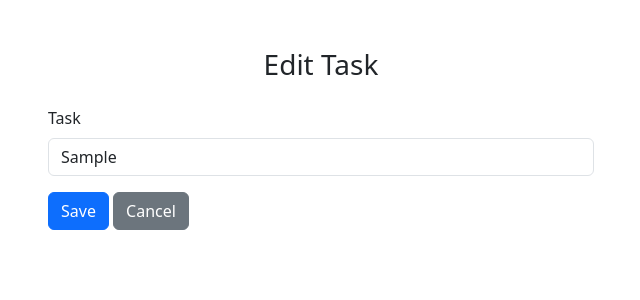
After one commit to musabrayan/Django-Projects, a Django app: page /todo/editTodo/1/ in a window 1280 px wide. The commit adds this page. Shown: the top 300 px of the page, without its empty margins (319-959 px from the left). Run offline with Django 5.2, Linux system fonts and the light colour scheme; tables that the repository leaves empty hold one stand-in row (values such as "Sample post").

Commit message:
CRUD completed

```diff
--- /dev/null
+++ b/Todo/templates/edit_todo.html
@@ -0,0 +1,28 @@
+<!DOCTYPE html>
+<html lang="en">
+<head>
+    <meta charset="UTF-8">
+    <meta http-equiv="X-UA-Compatible" content="IE=edge">
+    <meta name="viewport" content="width=device-width, initial-scale=1.0">
+    <title>Edit Task</title>
+    <link href="https://cdn.jsdelivr.net/npm/bootstrap@5.3.0-alpha1/dist/css/bootstrap.min.css" rel="stylesheet" integrity="sha384-GLhlTQ8iRABdZLl6O3oVMWSktQOp6b7In1Zl3/Jr59b6EGGoI1aFkw7cmDA6j6gD" crossorigin="anonymous">
+</head>
+<body>
+    <div class="container mt-5">
+        <h3 class="text-center">Edit Task</h3>
+        <div class="row justify-content-center mt-4">
+            <div class="col-md-6">
+                <form action="{% url 'updateTodo' task.id %}" method="POST">
+                    {% csrf_token %}
+                    <div class="mb-3">
+                        <label class="form-label">Task</label>
+                        <input type="text" name="task" class="form-control" value="{{ task.task }}">
+                    </div>
+                    <button type="submit" class="btn btn-primary">Save</button>
+                    <a href="{% url 'home' %}" class="btn btn-secondary">Cancel</a>
+                </form>
+            </div>
+        </div>
+    </div>
+</body>
+</html>
--- a/Todo/todo/urls.py
+++ b/Todo/todo/urls.py
@@ -3,5 +3,10 @@ from django.urls import path
 from todo import views
 
 urlpatterns = [
-    path('addTask/', views.addTask, name='addTask')
+    path('addTask/', views.addTask, name='addTask'),
+    path('markAsDone/<int:task_id>/', views.markAsDone, name='markAsDone'),
+    path('deleteTodo/<int:task_id>/', views.deleteTodo, name='deleteTodo'),
+    path('undoTodo/<int:task_id>/', views.undoTodo, name='undoTodo'),
+    path('editTodo/<int:pk>/', views.editTodo, name='editTodo'),
+    path('updateTodo/<int:task_id>/', views.updateTodo, name='updateTodo'),
 ]
--- a/Todo/todo/views.py
+++ b/Todo/todo/views.py
@@ -1,5 +1,5 @@
 from django.http import HttpResponse
-from django.shortcuts import redirect
+from django.shortcuts import redirect, render
 
 from todo.models import Task
 
@@ -9,3 +9,24 @@ def addTask(request):
     task = request.POST['task']
     Task.objects.create(task=task)
     return redirect('home')
+
+def markAsDone(request, task_id):
+    Task.objects.filter(id=task_id).update(is_completed = True)
+    return redirect('home')
+
+def deleteTodo(request, task_id):
+    Task.objects.filter(id=task_id).delete()
+    return redirect('home')
+
+def undoTodo(request, task_id):
+    Task.objects.filter(id=task_id).update(is_completed = False)
+    return redirect('home')
+
+def editTodo(request, pk):
+    task = Task.objects.get(id=pk)
+    return render(request, 'edit_todo.html', {'task': task})
+
+def updateTodo(request, task_id):
+    task = request.POST['task']
+    Task.objects.filter(id=task_id).update(task=task)
+    return redirect('home')
--- a/Todo/todo_main/views.py
+++ b/Todo/todo_main/views.py
@@ -6,7 +6,9 @@ from todo.models import Task
 def home(request):
 
     tasks = Task.objects.filter(is_completed=False).order_by('-updated_at')
+    completedTasks = Task.objects.filter(is_completed=True).order_by('-updated_at')
     context = {
         'tasks': tasks,
+        'completedTasks': completedTasks,
     }
     return render(request, 'home.html', context)
```
Also changed, not shown: Todo/templates/home.html (+7 -5 lines).
